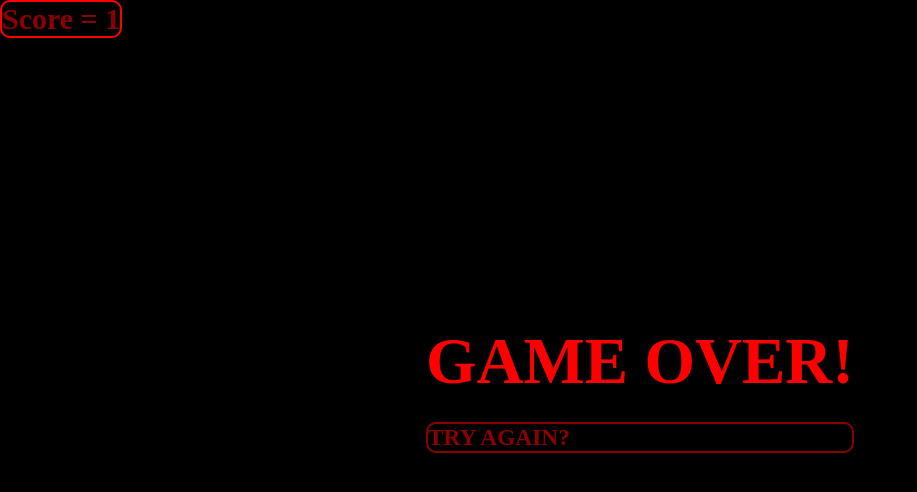
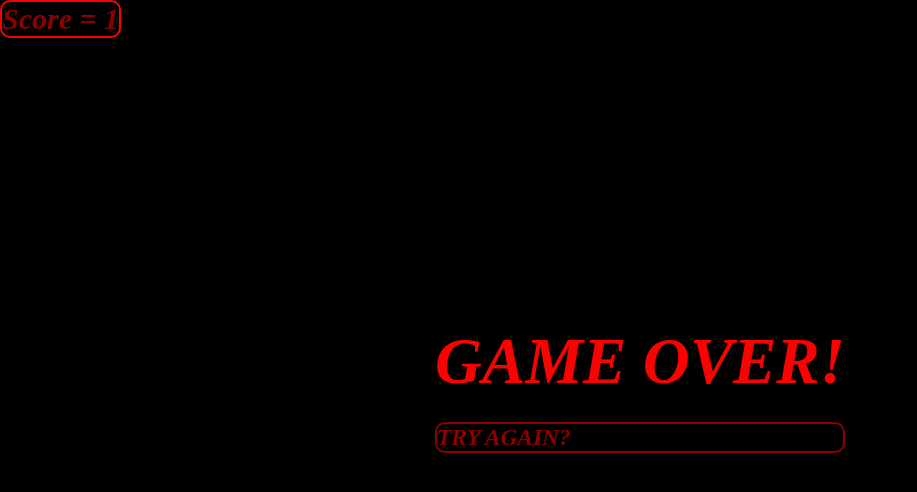
Before and after one commit to MissaelRodriguez/Snake-MissaelR, a plain HTML site: page public_html/index.html in a window 1280 px wide. Shown: the whole page, without its empty margins (0-917 px from the left). Drawn offline with Linux system fonts and the light colour scheme.

Commit message:
no message

```diff
--- a/public_html/css/style.css
+++ b/public_html/css/style.css
@@ -3,6 +3,7 @@ body{
     padding: 0;
     color: darkred;
     font-size: 20px;
+    font-style: oblique;
 }
 
 #game-screen {
@@ -12,17 +13,25 @@ body{
     position: absolute;
     visibility: hidden;
 }
-
+/*------------------------------------------------------------------------------
+This changes the margin on the top and bottom screen
+  ------------------------------------------------------------------------------
+*/
 .title{
     font-size: 65px;
     margin-bottom: 0px;
     margin-top: 0px;
     color: red;
+    font-style: italic;
 }
-
+  /*----------------------------------------------------------------------------
+  This changes the color of the play again button
+    ----------------------------------------------------------------------------
+  */
 #playAgainButton {
     border: 2px solid darkred;
     border-radius: 10px;
+    font: cursive;
 }
 
 #playAgainButton:hover {
@@ -33,7 +42,10 @@ body{
 h2{
 
 }
-
+/*------------------------------------------------------------------------------
+puts color and a border on the score board
+  ------------------------------------------------------------------------------
+*/
 #scoreboard {
     margin: 0px;
     border: 2px solid red;
--- a/public_html/js/snake.js
+++ b/public_html/js/snake.js
@@ -12,6 +12,7 @@ var screenHeight;
 
 var gameState;
 var gameOverMenu;
+
 var playAgainButton;
 var playHUD;
 var scoreboard;
@@ -23,7 +24,7 @@ var scoreboard;
 gameInitialize();
 snakeInitialize();
 foodInitialize();
-setInterval(gameLoop, 75);
+setInterval(gameLoop, 40);
 /*-----------------------------------------------------------------------------
  * Functions- tell website what to do and can be used whenever.(these are game ones)
  * ----------------------------------------------------------------------------
@@ -80,6 +81,7 @@ function gameDraw() {
 function gamePlayAgain() {
     snakeInitialize();
     foodInitialize();
+
     hideMenu(gameOverMenu);
     setState("PLAY");
 }
```
Also changed, not shown: public_html/Start.html (renamed from public_html/easy.html, +2 -2 lines).
